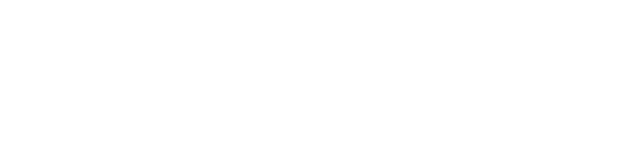
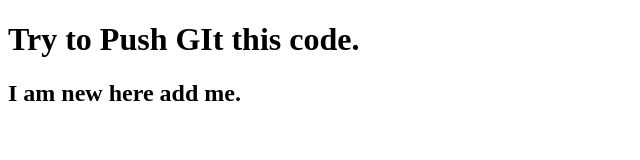
Before and after one commit to hashibur49/my-first-repo-ph, a plain HTML site: page index.html in a window 1280 px wide. Shown: the whole page, without its empty margins (0-640 px from the left). Drawn offline with Linux system fonts and the light colour scheme.

Commit message:
headeradd

```diff
--- a/index.html
+++ b/index.html
@@ -7,6 +7,7 @@
     <title>Document</title>
 </head>
 <body>
-
+    <h1>Try to Push GIt this code.</h1>
+    <h2>I am new here add me.</h2>
 </body>
 </html>
```
